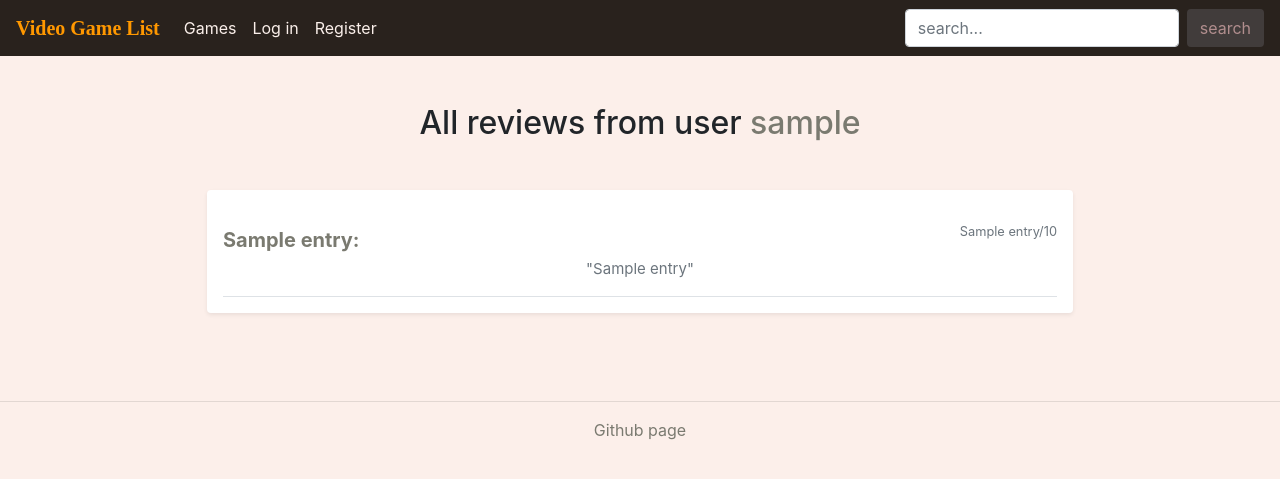
After one commit to jennahanski/ihmissuhdesovellus, a Flask app: template templates/reviewpage.html in a window 1280 px wide. The commit adds this page. Shown: the top 479 px of the page. Run offline with Flask 3, Linux system fonts and the light colour scheme; the template is opened without the code that fills it: most values are stand-ins (such as "Sample title", 1, 10 or a date in 2020); some libraries are stand-ins or nearby versions.

Commit message:
Show only 5 reviews on userpage and click a link to see all

```diff
--- /dev/null
+++ b/templates/reviewpage.html
@@ -0,0 +1,28 @@
+{% extends "layout.html" %}
+{% block content %}
+
+<div class="container">
+    <div class="row">
+        <div class="col">
+            <h2>All reviews from user <a href="user/{{ username }}">{{ username }}</h2></a>
+            <br>
+            <div class="my-3 p-3 bg-white rounded shadow-sm">
+                {% for entry in reviews %}
+                    <div class="media text-muted pt-3">
+                        <div class="media-body pb-3 mb-0 small lh-125 border-bottom border-gray">
+                            <div class="d-flex justify-content-between align-items-center w-100">
+                                <strong class="review-main">
+                                    <a href="/game/{{ entry[4] }}">{{ entry[3] }}:</a>
+                                </strong>
+                                <p>{{ entry[2] }}/10</p>
+                            </div>
+                            <span class="d-block">"{{ entry[1] }}"</span>
+                        </div>
+                    </div>
+                {% endfor %}
+            </div>
+        </div>
+    </div>
+</div>
+
+{% endblock %}
```
Also changed, not shown: routes.py (+8 -0 lines), templates/userpage.html (+7 -0 lines).
